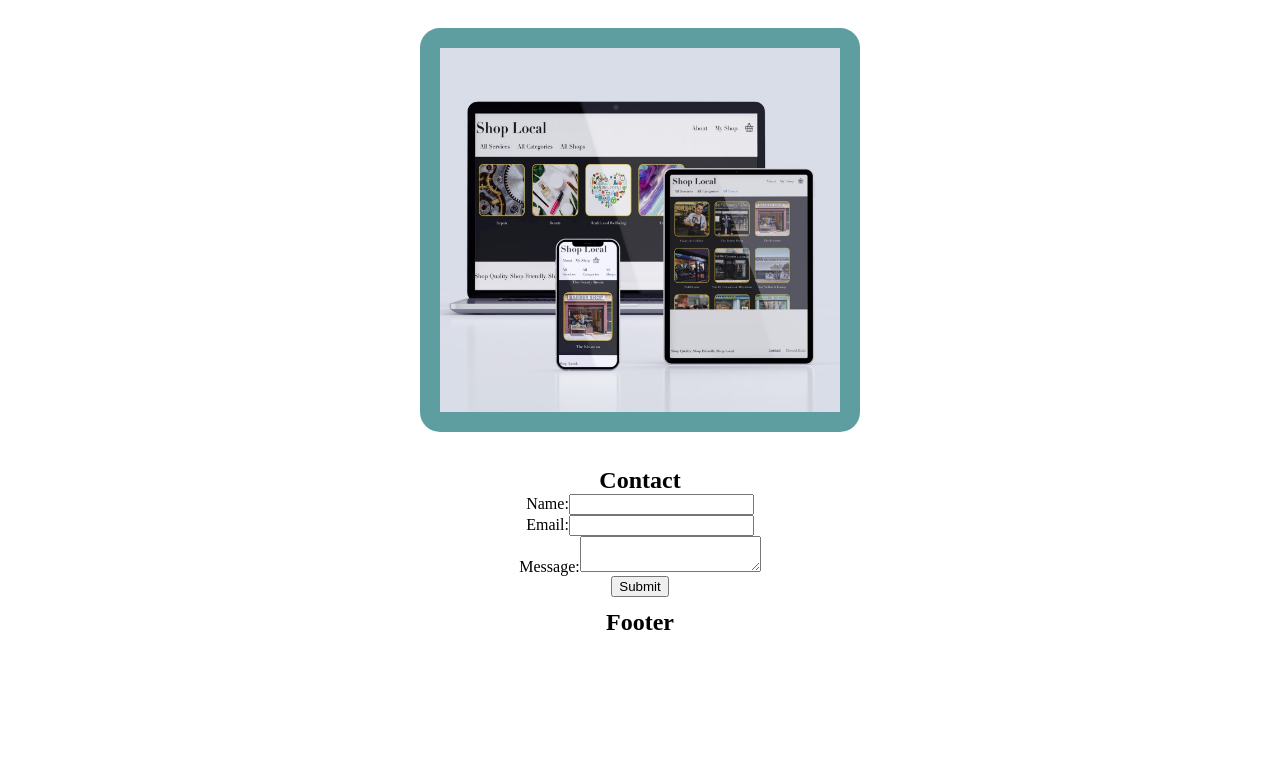
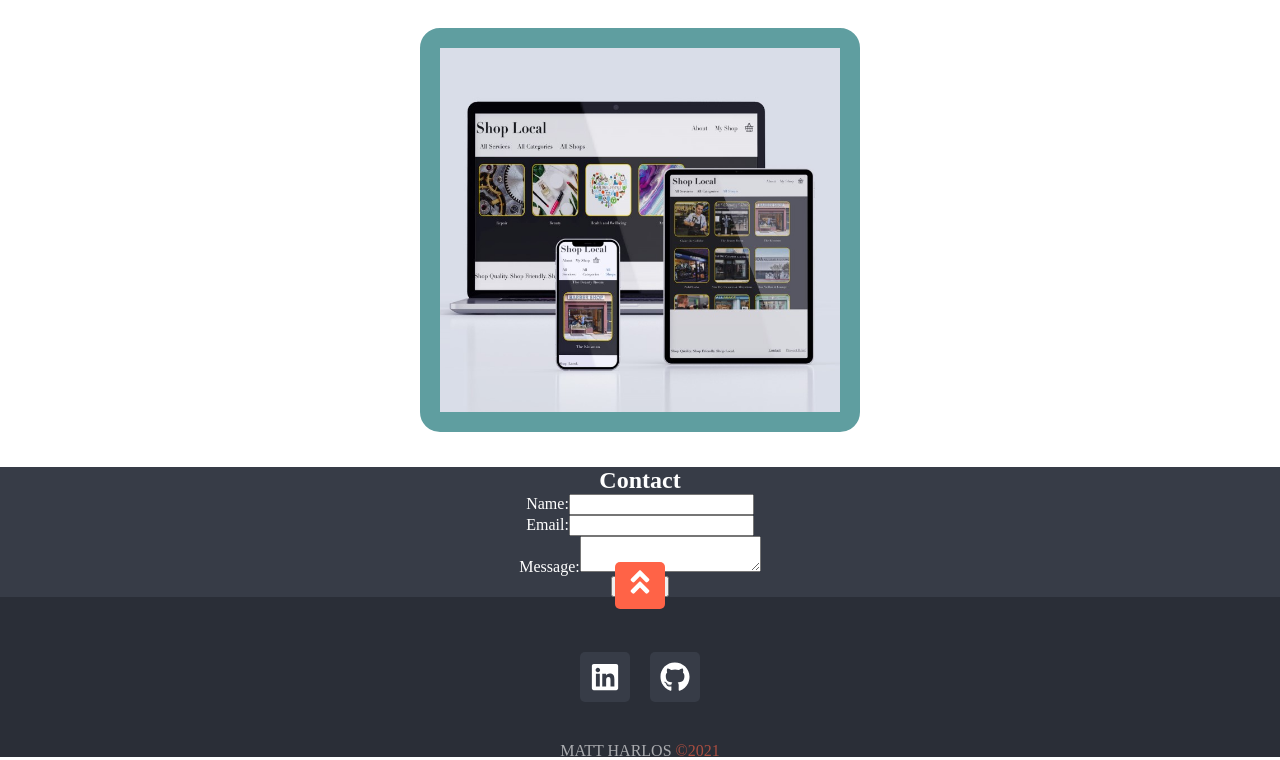
Before and after one commit to morival/Portfolio, a React (Create React App) app: page / in a window 1280 px wide. Shown: the part 1349-2109 px from the top of the page. Before the commit the page ends 1996 px from the top, so only its background shows below. Built offline with nearby package versions, Linux system fonts and the light colour scheme.

Commit message:
footer with icons added

```diff
--- a/package.json
+++ b/package.json
@@ -11,6 +11,7 @@
     "nodemailer": "^6.6.1",
     "react": "^17.0.2",
     "react-dom": "^17.0.2",
+    "react-icons": "^4.2.0",
     "react-scripts": "4.0.3",
     "react-scroll": "^1.8.2",
     "react-transition-group": "^4.4.2",
--- a/src/App.css
+++ b/src/App.css
@@ -16,7 +16,7 @@
   justify-content: center;
 }
 
-.flex.row {
+.row {
   flex-direction: row;
 }
 
--- a/src/components/Contact.js
+++ b/src/components/Contact.js
@@ -1,5 +1,6 @@
 import React from "react";
 import ContactForm from './ContactForm';
+import './contact.css';
 
 function Contact() {
 
--- a/src/components/ContactForm.js
+++ b/src/components/ContactForm.js
@@ -1,4 +1,5 @@
 import React, { useState } from "react";
+import './contact.css';
 
 const ContactForm = () => {
   const [status, setStatus] = useState("Submit");
--- a/src/components/Footer.js
+++ b/src/components/Footer.js
@@ -1,11 +1,38 @@
 import React from "react";
+import {Link} from 'react-scroll';
+import { FaAngleDoubleUp, FaLinkedin, FaGithub } from 'react-icons/fa';
 import './footer.css';
 
 function Footer() {
 
     return(
-        <section id="nav">
-            <h2>Footer</h2>
+        <section id="footer">
+            <div className="footer-container flex">
+                <Link to="home" spy={true} smooth={true}>
+                    <div className="icon arrow-up">
+                        <FaAngleDoubleUp/>
+                    </div>
+                </Link>
+                <div className="icon-wrap flex row">
+                    <div className="icon-container">
+                        <a href="https://www.linkedin.com/in/mateusz-harlos/">
+                            <div className="flex icon">
+                                <FaLinkedin/>
+                            </div>
+                        </a>
+                    </div>
+                    <div className="icon-container">
+                        <a href="https://github.com/morival">
+                            <div className="flex icon">
+                                <FaGithub/>
+                            </div>
+                        </a>
+                    </div>
+                </div>
+                <div className="footnote">
+                    <p>MATT HARLOS <span className="highlight">©2021</span></p>
+                </div>
+            </div>
         </section>
     )
 }
--- a/src/components/Modal.js
+++ b/src/components/Modal.js
@@ -6,49 +6,49 @@ import project_03 from '../resources/project_03.jpg';
 
 function Modal({ showModal, close }) {
 
-const modalLabel = (showModal)=> {
-    if (showModal == 1) {
+const modalLabel = (showModal) => {
+    if (showModal == project_01) {
         return "My Destination"
-    } else if (showModal == 2) {
+    } else if (showModal == project_02) {
         return "Cosmodex"
-    } else if (showModal == 3) {
+    } else if (showModal == project_03) {
         return "Shop Local"
     } else {
         return "something went wrong..."
     }
 }
 
-// const modalImage = (showModal)=> {
-//     if (showModal == 1) {
-//         return "My Destination"
-//     } else if (showModal == 2) {
-//         return "Cosmodex"
-//     } else if (showModal == 3) {
-//         return "Shop Local"
-//     } else {
-//         return "something went wrong..."
-//     }
-// }
-
-const modalHeader = (showModal)=> {
-    if (showModal == 1) {
+const modalHeader = (showModal) => {
+    if (showModal == project_01) {
         return "Travel Planner/Tracker | Solo Project"
-    } else if (showModal == 2) {
+    } else if (showModal == project_02) {
         return "Educational App | Group Project"
-    } else if (showModal == 3) {
+    } else if (showModal == project_03) {
         return "eCommerce App | Group Project"
     } else {
         return "something went wrong..."
     }
 }
 
-const modalContent = (showModal)=> {
-    if (showModal == 1) {
+const modalContent = (showModal) => {
+    if (showModal == project_01) {
         return "A full stack web application with CRUD functions created using Python.The app enables users to plan, track and manage travel adventures. Built over 5 days using Flask framework and SQL for the backend database."
-    } else if (showModal == 2) {
+    } else if (showModal == project_02) {
         return "An educational application built using the Vue.js framework. Designed with schoolchildren in mind, it educates the user about the Solar System in a fun and interactive way. The app renders components dynamically based on JSON format data fetched from external APIs and a MongoDB server."
-    } else if (showModal == 3) {
+    } else if (showModal == project_03) {
         return "An e-commerce application that provides commercial clients with a platform to promote their businesses and enables individual customers to find and book services available in their local area. The application is built with responsive components and laid out using the React framework. Backend written using Spring Data REST in Java."
+    } else {
+        return "something went wrong..."
+    }
+}
+
+const github = (showModal) => {
+    if (showModal == project_01) {
+        return "https://github.com/morival/W04_project_TBL"
+    } else if (showModal == project_02) {
+        return "https://github.com/morival/the-curly-boys-space-adventure"
+    } else if (showModal == project_03) {
+        return "https://github.com/morival/final_project_frontend"
     } else {
         return "something went wrong..."
     }
@@ -65,17 +65,21 @@ const modalContent = (showModal)=> {
                 <span className="close-modal-btn"
                 onClick={close}>x</span>
             </div>
-            <div className="modal-image"
-            >
-                <img src={`project_0`+`${showModal}`} />
+            <div className="modal-image">
+                <img src={showModal} />
             </div>
             <div className="modal-content">
-                <div className="modal-body">
+                <div className="modal-body flex">
                     <h4>{modalHeader(showModal)}</h4>
                     <p>{modalContent(showModal)}</p>
+                    <button className="btn btn-github"
+                    onClick={(e) => {
+                        e.preventDefault();
+                        window.location.href=`${github(showModal)}`;
+                    }}>Show the code on GitHub</button>
                 </div>
                 <div className="modal-footer">
-                    <button className="btn-cancel"
+                    <button className="btn btn-cancel"
                     onClick={close}>Close</button>
                 </div>
             </div>
--- a/src/components/Projects.js
+++ b/src/components/Projects.js
@@ -28,7 +28,7 @@ function Projects({ setShowModal }) {
                         <h2>My Destination</h2>
                         <h3>Python/Flask</h3>
                         <button className="btn-open-modal"
-                        onClick={() => setShowModal(1)}>Show more</button>
+                        onClick={() => setShowModal(project_01)}>Show more</button>
                     </div>}
 
                 </div>
@@ -42,7 +42,7 @@ function Projects({ setShowModal }) {
                         <h2>Cosmodex</h2>
                         <h3>Vue.js/MongoDB</h3>
                         <button className="btn-open-modal"
-                        onClick={() => setShowModal(2)}>Show more</button>
+                        onClick={() => setShowModal(project_02)}>Show more</button>
                     </div>}
                 </div>
                 <div className="project-container"
@@ -55,7 +55,7 @@ function Projects({ setShowModal }) {
                         <h2>Shop Local</h2>
                         <h3>React.js/Spring Data REST</h3>
                         <button className="btn-open-modal"
-                        onClick={() => setShowModal(3)}>Show more</button>
+                        onClick={() => setShowModal(project_03)}>Show more</button>
                     </div>}
                 </div>
             </div>
--- /dev/null
+++ b/src/components/contact.css
@@ -0,0 +1,4 @@
+#contact {
+    background: #373c47;
+    color: white;
+}
--- a/src/components/footer.css
+++ b/src/components/footer.css
@@ -0,0 +1,39 @@
+.footer-container {
+    height: 20vh;
+    width: 100%;
+    background: #2A2E37;
+    color: white;
+}
+
+.arrow-up {
+    position: relative;
+    top: -33px;
+    width: 40px;
+    border-radius: 5px;
+    cursor: pointer;
+    background: tomato;
+}
+
+.icon-container {
+    margin: 10px;
+    padding: 5px;
+    border-radius: 5px;
+    background: #373c47;
+}
+
+.icon {
+    font-size: 30px;
+    padding: 5px;
+    color: white;
+}
+
+.footnote {
+    margin-top: 30px;
+    font-size: 16px;
+    opacity: .6;
+
+}
+
+.footnote .highlight {
+    color: tomato;
+}
--- a/src/components/modal.css
+++ b/src/components/modal.css
@@ -1,12 +1,26 @@
 .modal-wrapper {
-    width: 60%;
+    width: 80%;
     position: fixed;
-    top: 7%;
-    left: 20%;
+    top: 5%;
+    left: 10%;
     background: white;
     z-index: 10;
     transition: all .5s ease;
 }
+@media screen and (min-width: 1025px) {
+    .modal-wrapper {
+      width: 60%;
+      left: 20%;
+
+    }
+  }
+@media screen and (min-width: 1201px) {
+    .modal-wrapper {
+      width: 50%;
+      left: 25%;
+
+    }
+  }
 
 .modal-header {
     background: black;
@@ -23,8 +37,15 @@
 }
 
 .modal-image{
-    /* width: 100%; */
-    height: 650px;
+    position: relative;
+    display: flex;
+    justify-content: center;
+    overflow: hidden;
+}
+
+.modal-image > img {
+    width: 100%;
+    max-width: 85vh;
 }
 
 .modal-content {
@@ -47,14 +68,24 @@
     padding: 1rem;
     margin: 1rem 0 2rem 0;
 }
+.btn {
+    cursor: pointer;
+    display: block;
+    border-radius: 5px;
+    border: none;
+    /* outline: none; */
+}
 
-.modal-footer button {
-    display: block;
+.btn-github {
+    padding: .5rem 1rem;
+    background: cadetblue;
+    color: white;
+}
+
+.btn-cancel {
     font-size: 1rem;
     margin-left: auto;
     padding: 0.5rem 1.8rem;
     background: brown;
     color: white;
-    border: none;
-    outline: none;
 }
--- a/src/components/nav.css
+++ b/src/components/nav.css
@@ -1,13 +1,20 @@
 #nav {
     width: 100%;
-    height: 50px;
+    height: 46px;
     position: sticky;
     top: 0;
     display: flex;
     justify-content: space-evenly;
     align-items: center;
-    background-color: white;
+    background: #2A2E37;
+    color: white;
+    border: solid tomato;
+    border-width: 2px 0;
     z-index: 5;
+}
+
+.section-link {
+    cursor: pointer;
 }
 
 a.active {
--- a/src/components/project.css
+++ b/src/components/project.css
@@ -3,11 +3,13 @@
   display: flex;
   justify-content: center;
   align-items: center;
+  width: 400px;
+  height: 364px;
   margin: 15px;
   border: solid cadetblue 20px;
+  /* border: solid tomato 20px; */
   border-radius: 20px;
-  width: 400px;
-  height: 364px;
+  cursor: pointer;
 }
 
 .project-img {
```
Also changed, not shown: 1 other file (tests, documents, lock files or other folders).
